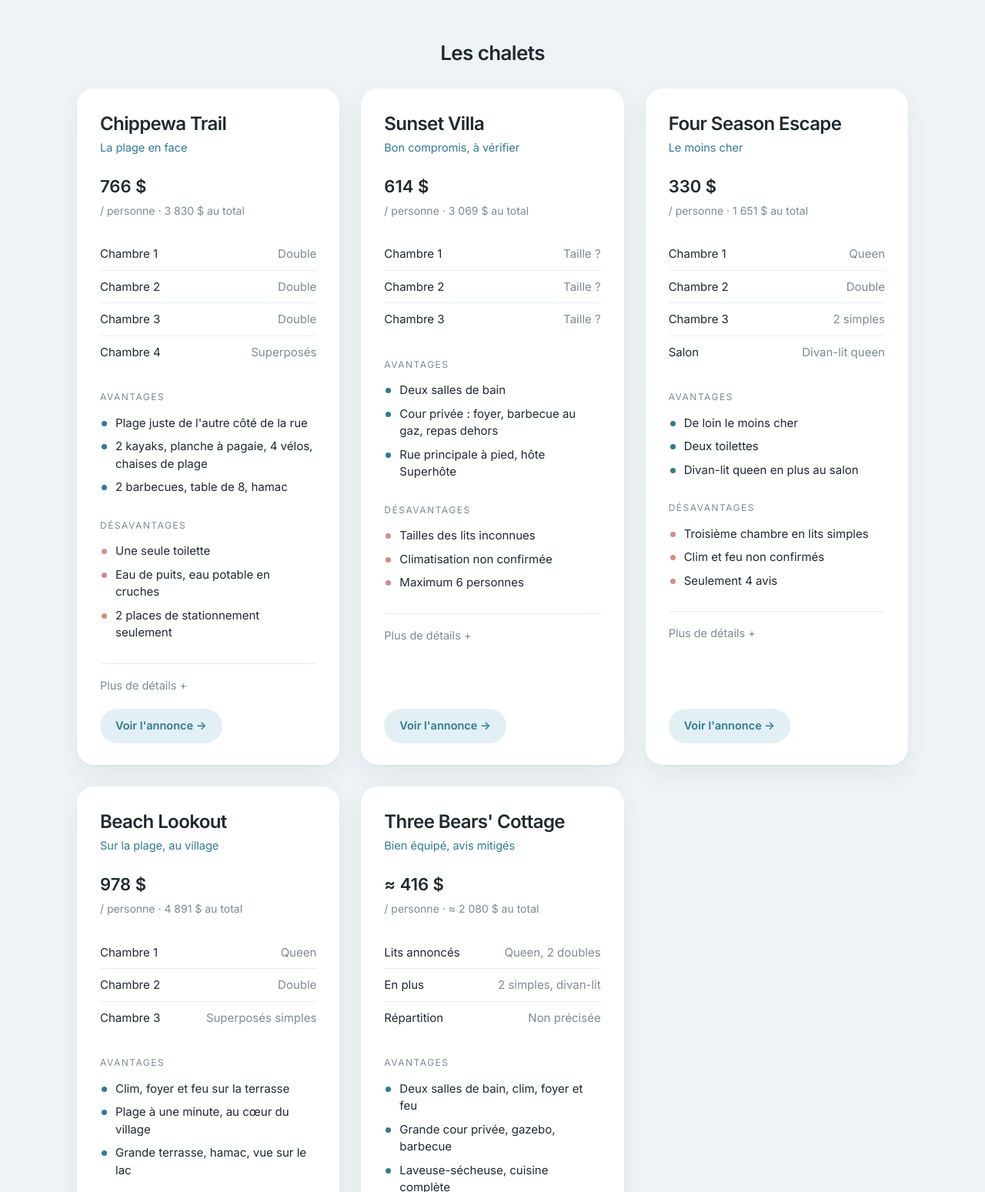
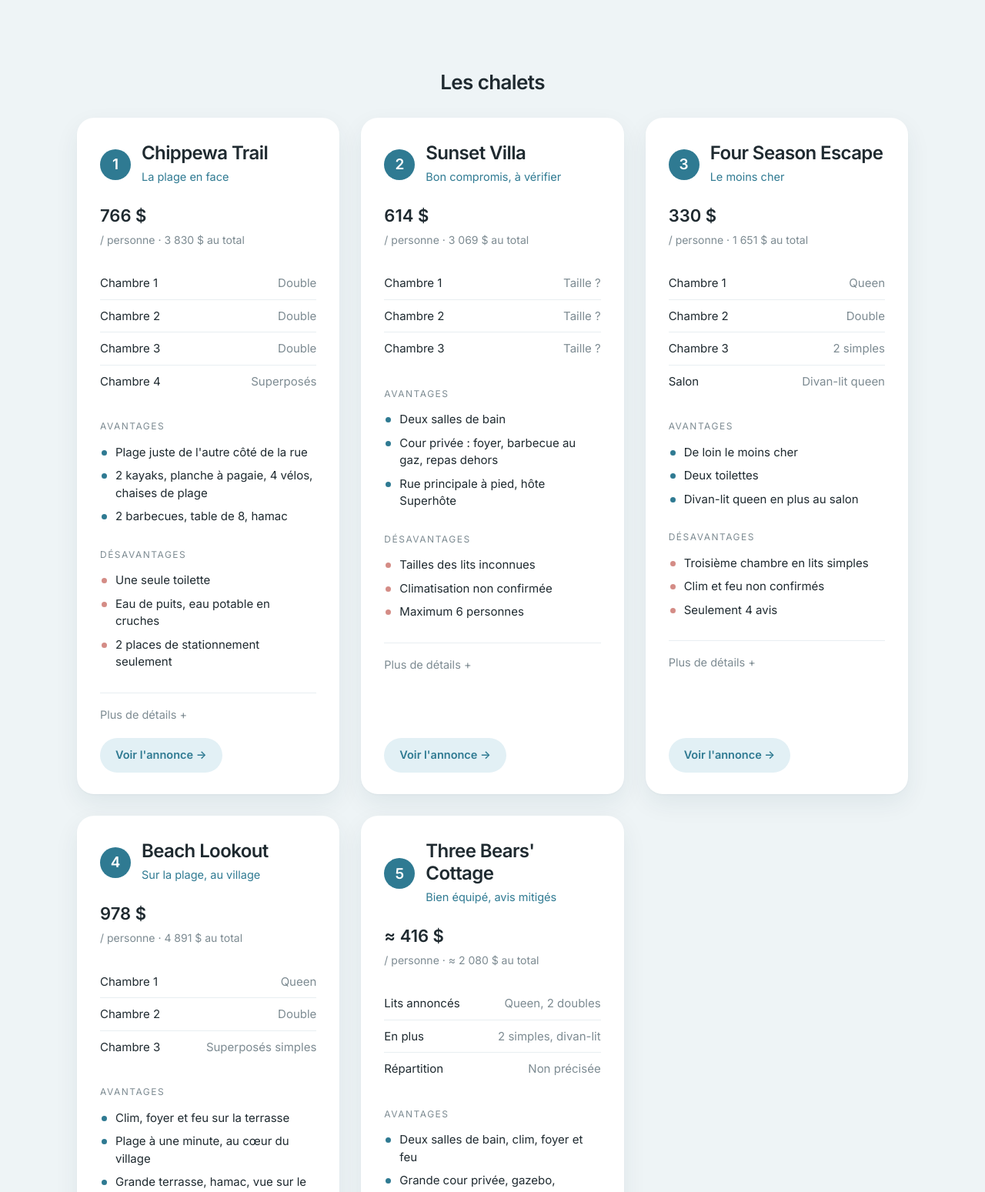
Before and after one commit to charlestrudelmusic/chalets-sauble-2027, a plain HTML site: page index.html in a window 1280 px wide. Shown: the part 1251-2800 px from the top of the page at 77% size. Drawn offline with Linux system fonts and the light colour scheme.

Commit message:
Numéro clair pour chaque chalet

```diff
--- a/index.html
+++ b/index.html
@@ -21,6 +21,10 @@ th,td{padding:16px 14px 16px 0;text-align:left;border-bottom:1px solid var(--lin
 tr:last-child td{border-bottom:0}
 thead th{font-family:var(--head);font-weight:500;font-size:17px;padding-top:20px}
 thead th span{display:none}
+.num{display:inline-flex;align-items:center;justify-content:center;width:30px;height:30px;border-radius:50%;background:var(--accent);color:#fff;font:600 15px/1 var(--body);letter-spacing:0;flex:none}
+thead th .num{display:flex;margin-bottom:8px}
+.card .head{display:flex;gap:14px;align-items:center}
+.card .head .num{width:40px;height:40px;font-size:19px}
 td:first-child,th:first-child{color:var(--soft);width:130px;position:sticky;left:0;background:var(--card);font-size:14px}
 .price{font-weight:600;font-size:17px}
 .tot,.n{display:block;font-size:13px;color:var(--soft)}
@@ -63,7 +67,7 @@ footer{margin:80px auto 0;font-size:13.5px;color:var(--soft);line-height:1.7;max
 
 <h2>Comparaison</h2>
 <div class="wrap"><table>
-<thead><tr><th></th><th>Chippewa Trail<span>no 1</span></th><th>Sunset Villa<span>no 2</span></th><th>Four Season<span>no 3</span></th><th>Beach Lookout<span>no 4</span></th><th>Three Bears<span>no 5</span></th></tr></thead>
+<thead><tr><th></th><th><span class="num" aria-label="Chalet 1">1</span>Chippewa Trail</th><th><span class="num" aria-label="Chalet 2">2</span>Sunset Villa</th><th><span class="num" aria-label="Chalet 3">3</span>Four Season</th><th><span class="num" aria-label="Chalet 4">4</span>Beach Lookout</th><th><span class="num" aria-label="Chalet 5">5</span>Three Bears</th></tr></thead>
 <tbody>
 <tr><td>Par personne</td><td><span class="price">766 $</span><span class="tot">3 830 $ au total</span></td><td><span class="price">614 $</span><span class="tot">3 069 $ au total</span></td><td><span class="price">330 $</span><span class="tot">1 651 $ au total</span></td><td><span class="price">978 $</span><span class="tot">4 891 $ au total</span></td><td><span class="price">≈ 416 $</span><span class="tot">≈ 2 080 $ au total</span></td></tr>
 <tr><td>Chambres</td><td class="ok">3 doubles<span class="n">+ 1 ch. superposés</span></td><td class="may">3 lits<span class="n">tailles inconnues</span></td><td class="no">Queen, double, 2 simples<span class="n">+ divan-lit au salon</span></td><td class="no">Queen, double, superposés</td><td class="may">Queen, 2 doubles<span class="n">répartition inconnue</span></td></tr>
@@ -81,35 +85,35 @@ footer{margin:80px auto 0;font-size:13.5px;color:var(--soft);line-height:1.7;max
 
 <h2>Les chalets</h2>
 <div class="cards">
-<article class="card"><div class="no-">No 1</div><h3>Chippewa Trail</h3><div class="tag">La plage en face</div>
+<article class="card"><div class="head"><span class="num">1</span><div><h3>Chippewa Trail</h3><div class="tag">La plage en face</div></div></div>
 <div class="cp">766 $ <small>/ personne · 3 830 $ au total</small></div>
 <ul class="rooms"><li>Chambre 1<span>Double</span></li><li>Chambre 2<span>Double</span></li><li>Chambre 3<span>Double</span></li><li>Chambre 4<span>Superposés</span></li></ul>
 <div class="lbl">Avantages</div><ul class="pros"><li>Plage juste de l'autre côté de la rue</li><li>2 kayaks, planche à pagaie, 4 vélos, chaises de plage</li><li>2 barbecues, table de 8, hamac</li></ul>
 <div class="lbl">Désavantages</div><ul class="cons"><li>Une seule toilette</li><li>Eau de puits, eau potable en cruches</li><li>2 places de stationnement seulement</li></ul>
 <details><summary>Plus de détails</summary><p><b>Avis</b><br>4,76/5 sur 21 avis. Commentaires individuels non accessibles; propreté 4,5/5.</p><p><b>Bon à savoir</b><br>Courant fort au rivage, pas de sauveteurs. Loué aux familles et couples matures.</p><p><b>À vérifier</b><br>Climatisation, et lire les avis moins bons.</p></details>
 <a href="https://fr.airbnb.ca/rooms/49229179" target="_blank" rel="noopener">Voir l'annonce →</a></article>
-<article class="card"><div class="no-">No 2</div><h3>Sunset Villa</h3><div class="tag">Bon compromis, à vérifier</div>
+<article class="card"><div class="head"><span class="num">2</span><div><h3>Sunset Villa</h3><div class="tag">Bon compromis, à vérifier</div></div></div>
 <div class="cp">614 $ <small>/ personne · 3 069 $ au total</small></div>
 <ul class="rooms"><li>Chambre 1<span>Taille ?</span></li><li>Chambre 2<span>Taille ?</span></li><li>Chambre 3<span>Taille ?</span></li></ul>
 <div class="lbl">Avantages</div><ul class="pros"><li>Deux salles de bain</li><li>Cour privée : foyer, barbecue au gaz, repas dehors</li><li>Rue principale à pied, hôte Superhôte</li></ul>
 <div class="lbl">Désavantages</div><ul class="cons"><li>Tailles des lits inconnues</li><li>Climatisation non confirmée</li><li>Maximum 6 personnes</li></ul>
 <details><summary>Plus de détails</summary><p><b>Avis</b><br>4,62/5 sur 13 avis. Un avis à 3 étoiles, motif inconnu. Qualité-prix 4,5/5.</p><p><b>À vérifier</b><br>Un grand lit dans chaque chambre, la clim, les avis moins bons.</p></details>
 <a href="https://fr.airbnb.ca/rooms/1433381894774584865" target="_blank" rel="noopener">Voir l'annonce →</a></article>
-<article class="card"><div class="no-">No 3</div><h3>Four Season Escape</h3><div class="tag">Le moins cher</div>
+<article class="card"><div class="head"><span class="num">3</span><div><h3>Four Season Escape</h3><div class="tag">Le moins cher</div></div></div>
 <div class="cp">330 $ <small>/ personne · 1 651 $ au total</small></div>
 <ul class="rooms"><li>Chambre 1<span>Queen</span></li><li>Chambre 2<span>Double</span></li><li>Chambre 3<span>2 simples</span></li><li>Salon<span>Divan-lit queen</span></li></ul>
 <div class="lbl">Avantages</div><ul class="pros"><li>De loin le moins cher</li><li>Deux toilettes</li><li>Divan-lit queen en plus au salon</li></ul>
 <div class="lbl">Désavantages</div><ul class="cons"><li>Troisième chambre en lits simples</li><li>Clim et feu non confirmés</li><li>Seulement 4 avis</li></ul>
 <details><summary>Plus de détails</summary><p><b>Avis</b><br>9,6/10 sur 4 avis : entretien, espace, hôtes réactifs.</p><p><b>Bon à savoir</b><br>Secteur South Sauble Beach. Barbecue, terrasse, stationnement. Animaux non admis.</p><p><b>À vérifier</b><br>Climatisation, feu extérieur, accepter les lits simples.</p></details>
 <a href="https://www.vrbo.com/en-ca/cottage-rental/p20193024" target="_blank" rel="noopener">Voir l'annonce →</a></article>
-<article class="card"><div class="no-">No 4</div><h3>Beach Lookout</h3><div class="tag">Sur la plage, au village</div>
+<article class="card"><div class="head"><span class="num">4</span><div><h3>Beach Lookout</h3><div class="tag">Sur la plage, au village</div></div></div>
 <div class="cp">978 $ <small>/ personne · 4 891 $ au total</small></div>
 <ul class="rooms"><li>Chambre 1<span>Queen</span></li><li>Chambre 2<span>Double</span></li><li>Chambre 3<span>Superposés simples</span></li></ul>
 <div class="lbl">Avantages</div><ul class="pros"><li>Clim, foyer et feu sur la terrasse</li><li>Plage à une minute, au cœur du village</li><li>Grande terrasse, hamac, vue sur le lac</li></ul>
 <div class="lbl">Désavantages</div><ul class="cons"><li>Le plus cher</li><li>Une seule toilette, troisième chambre en superposés</li><li>Draps et serviettes à apporter</li></ul>
 <details><summary>Plus de détails</summary><p><b>Avis</b><br>9,8/10 sur 19 avis : emplacement, cuisine, confort. Un 4/10 sur la communication (différend sur une chaise, selon l'hôte).</p><p><b>Bon à savoir</b><br>Maximum 6 personnes. Chiens acceptés.</p><p><b>À vérifier</b><br>Linge à apporter, couchages.</p></details>
 <a href="https://www.vrbo.com/en-ca/cottage-rental/p20265714" target="_blank" rel="noopener">Voir l'annonce →</a></article>
-<article class="card"><div class="no-">No 5</div><h3>Three Bears' Cottage</h3><div class="tag">Bien équipé, avis mitigés</div>
+<article class="card"><div class="head"><span class="num">5</span><div><h3>Three Bears' Cottage</h3><div class="tag">Bien équipé, avis mitigés</div></div></div>
 <div class="cp">≈ 416 $ <small>/ personne · ≈ 2 080 $ au total</small></div>
 <ul class="rooms"><li>Lits annoncés<span>Queen, 2 doubles</span></li><li>En plus<span>2 simples, divan-lit</span></li><li>Répartition<span>Non précisée</span></li></ul>
 <div class="lbl">Avantages</div><ul class="pros"><li>Deux salles de bain, clim, foyer et feu</li><li>Grande cour privée, gazebo, barbecue</li><li>Laveuse-sécheuse, cuisine complète</li></ul>
```
